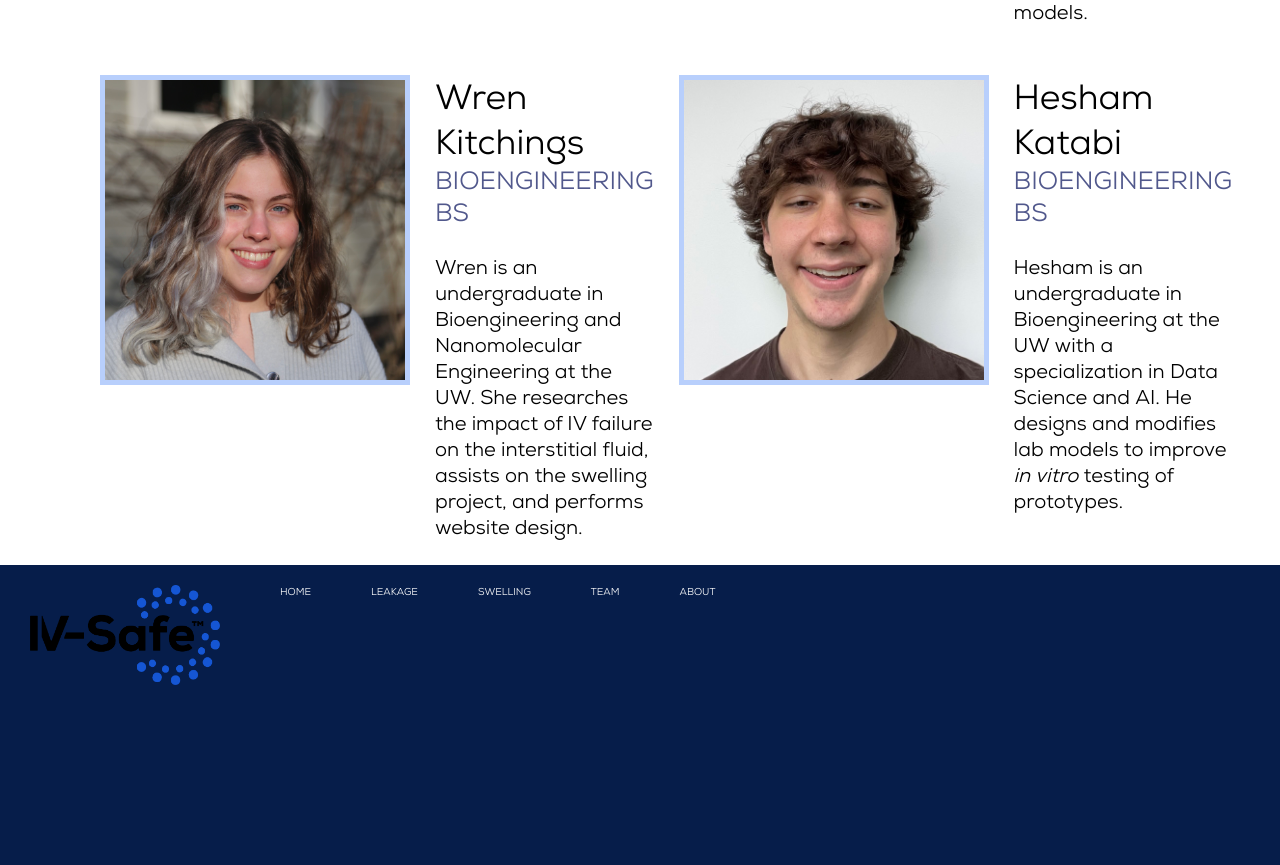
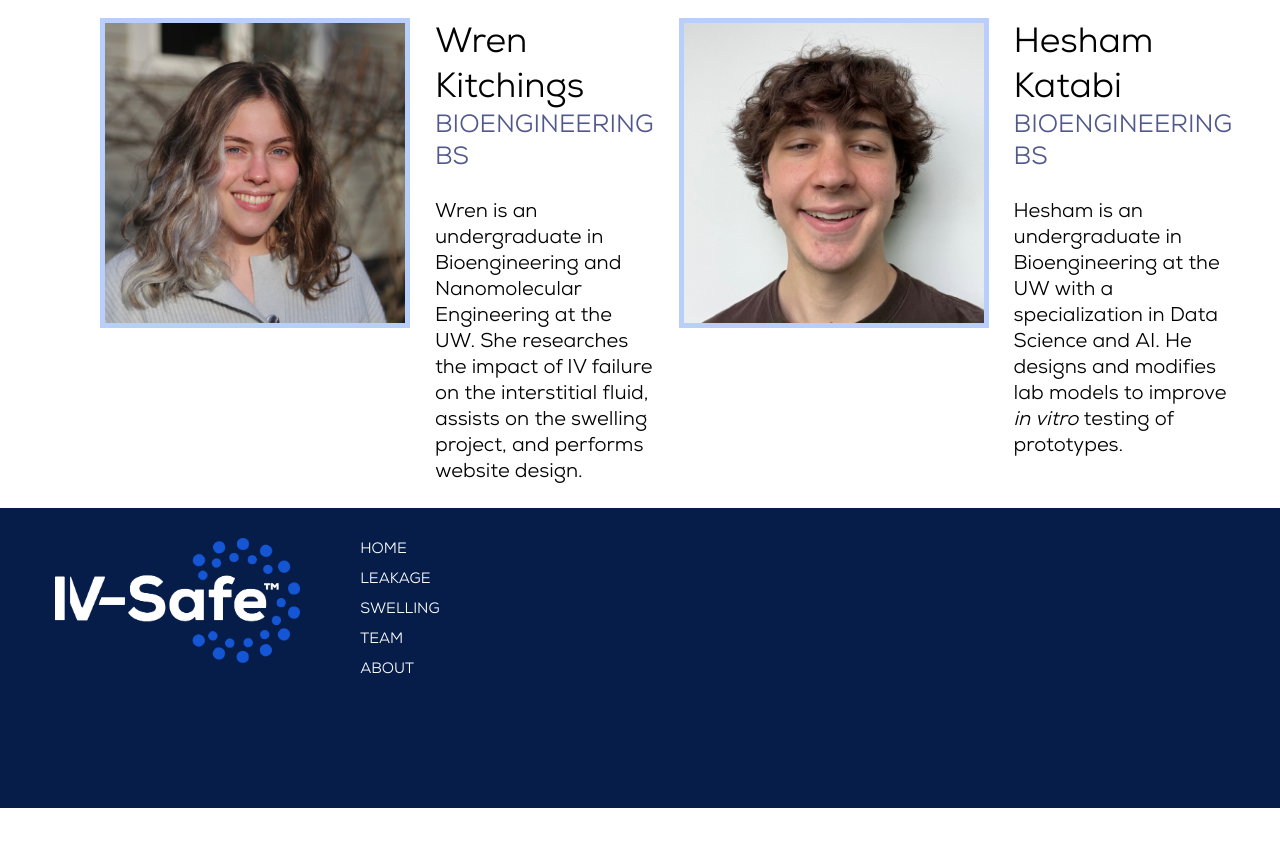
Before and after one commit to wkitch13/IV-Safe, a Flask app: page /team in a window 1280 px wide. Shown: the part 3534-4399 px from the top of the page. After the commit the page ends 4342 px from the top, so only its background shows below. Run offline with Flask 3, Linux system fonts and the light colour scheme.

Commit message:
fixed the footer

```diff
--- a/static/base.css
+++ b/static/base.css
@@ -87,14 +87,25 @@ footer a {
     float: left;
     color: white;
     text-align: left;
-    padding: 20px 30px;
+    padding: 5px 30px;
     text-decoration: none;
-    font-size: 10px;
+    font-size: 15px;
     font-family: "Nexa", "Arial";
 }
 
 footer a:hover {
     color: #b8cffc;
+}
+
+footer img {
+    padding: 25px 0px 0px 25px;
+}
+
+footer .footer_links {
+    display: flex;
+    flex-direction: column;
+    flex-align: left;
+    padding: 25px 0px;
 }
 
 .header_main {
@@ -121,11 +132,11 @@ footer a:hover {
 }
 
 .header {
-    padding: 100px;
+    padding: 75px;
     text-align: center;
     background-color: #b8cffc;
     font-size: 75px;
-    font-family: "Nexa", "Arial";
+    font-family: "Gill Sans", "Arial";
 }
 
 .p1 {
--- a/templates/base.html
+++ b/templates/base.html
@@ -31,17 +31,15 @@
 
     <footer>
         <a href="/" class="pull-left">
-            <img src="{{ url_for('static', filename='images/logoprimary.png') }}" alt="IV" style="width:190px;height:100px">
+            <img src="{{ url_for('static', filename='images/logo-white-blue.png') }}" alt="IV" style="width:auto;height:125px">
         </a>
-        <p1>
+        <div class="footer_links">
             <a class="active" href="/">HOME</a>
-        </p1>
-        <p2>
             <a href="/leakage">LEAKAGE</a>
             <a href="/swelling">SWELLING</a>
             <a href="/team">TEAM</a>
             <a href="/about">ABOUT</a>
-        </p2>
+        </div>
     </footer>
 
     </body>
--- a/templates/team.html
+++ b/templates/team.html
@@ -2,7 +2,7 @@
 
 {% block content %}
     <body>
-        <div class="header">Meet the Team</div>
+        <div class="header"><b>MEET OUR TEAM</b></div>
 
         <div class="header_small">Leadership</div>
 
```
Also changed, not shown: static/images/logo-white-blue.png (added), 3 other files.
